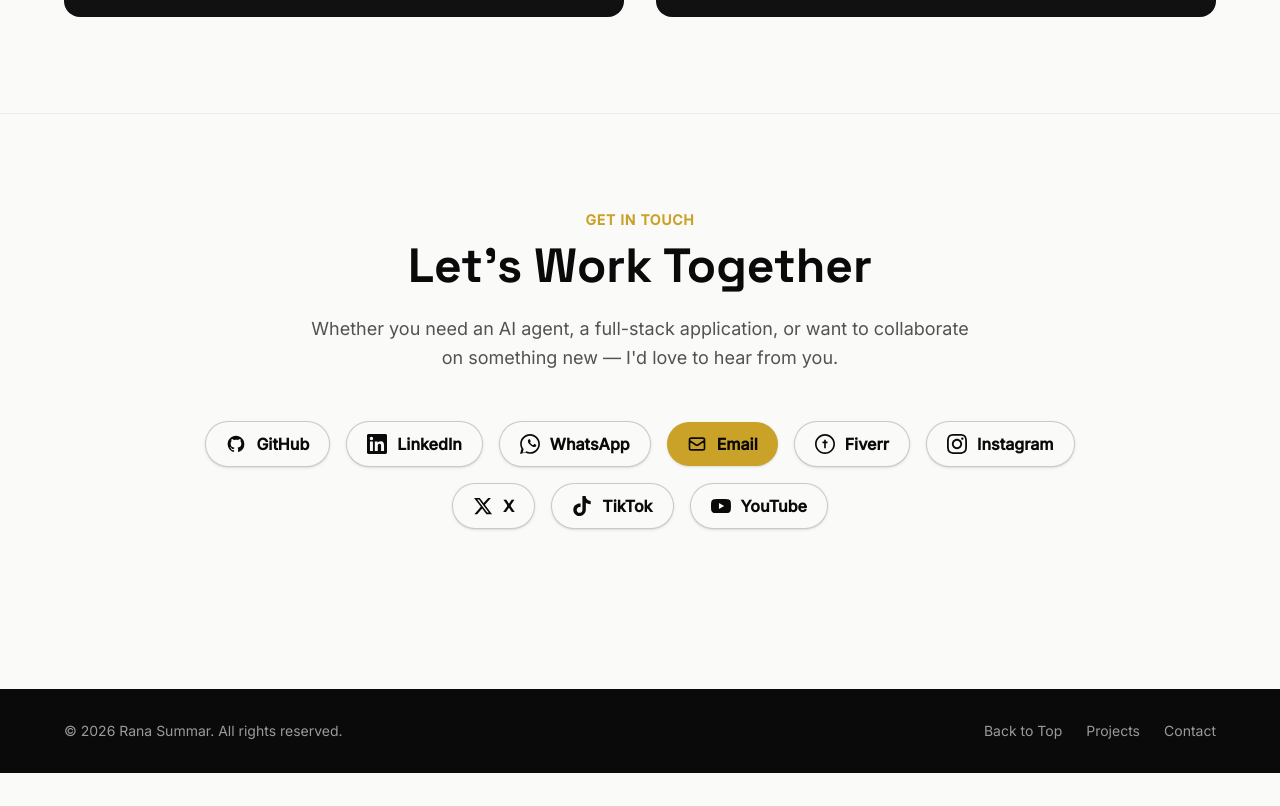
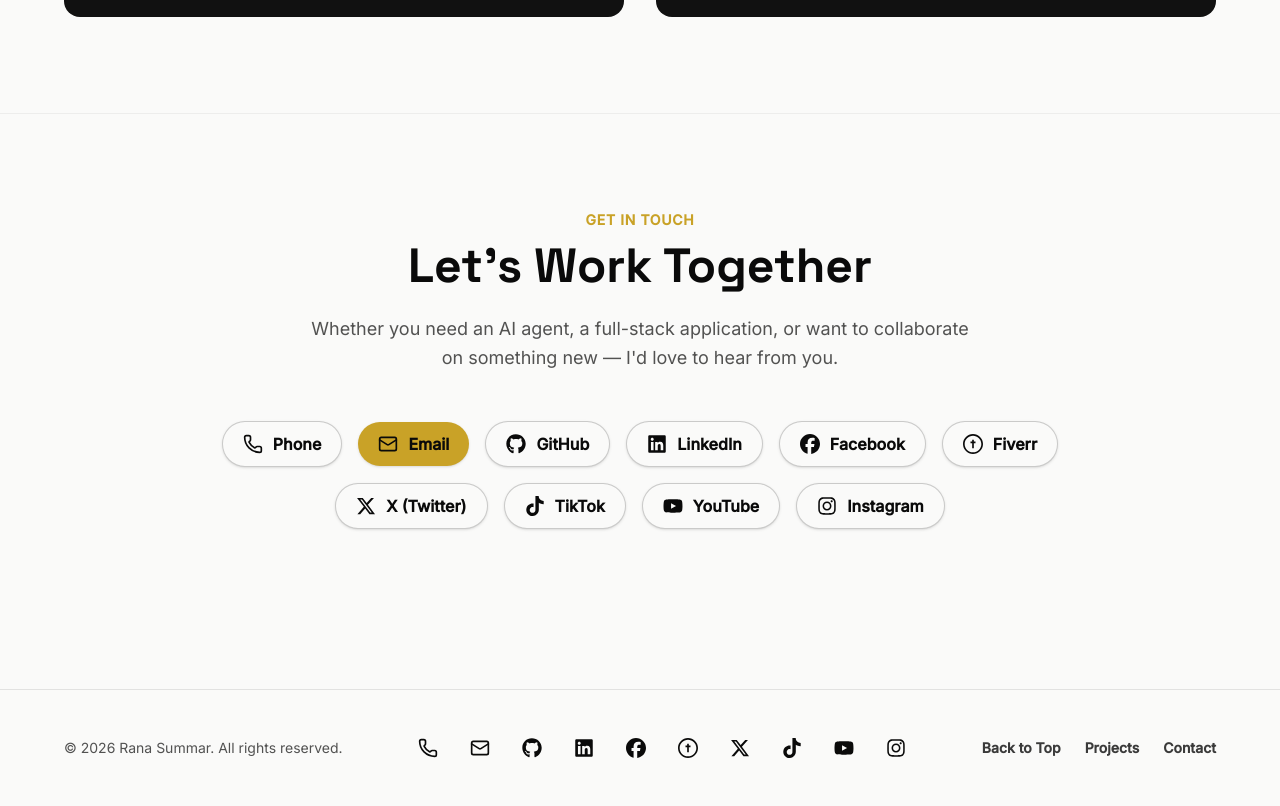
Before and after one commit to SummarRajpoot/rana-summar_0, a Next.js app in the folder frontend/: page / in a window 1280 px wide. Shown: the part 6051-6857 px from the top of the page. Before the commit the page ends 6824 px from the top, so only its background shows below. Built offline with nearby package versions, Linux system fonts and the light colour scheme; no server answers.

Commit message:
Update site-wide social and contact links with official profiles

```diff
--- a/frontend/package.json
+++ b/frontend/package.json
@@ -10,6 +10,7 @@
   },
   "dependencies": {
     "framer-motion": "^12.43.0",
+    "lucide-react": "^1.31.0",
     "next": "16.2.12",
     "react": "19.2.4",
     "react-dom": "19.2.4",
--- a/frontend/src/app/page.tsx
+++ b/frontend/src/app/page.tsx
@@ -3,106 +3,98 @@ import { Navbar } from "@/components/Navbar";
 import { SkillsSection } from "@/components/SkillsSection";
 import Image from "next/image";
 import Link from "next/link";
+import { Mail, Phone } from "lucide-react";
+import {
+  FaGithub,
+  FaLinkedin,
+  FaFacebook,
+  FaXTwitter,
+  FaInstagram,
+  FaYoutube,
+} from "react-icons/fa6";
+
+const FiverrIcon = ({ className = "w-5 h-5 shrink-0" }: { className?: string }) => (
+  <svg className={className} fill="currentColor" viewBox="0 0 24 24">
+    <path d="M12 0C5.373 0 0 5.373 0 12s5.373 12 12 12 12-5.373 12-12S18.627 0 12 0zm0 2c5.514 0 10 4.486 10 10s-4.486 10-10 10S2 17.514 2 12 6.486 2 12 2zm-1 5v2H9v2h2v6h2v-6h2v-2h-2V7h-2z" />
+  </svg>
+);
+
+const TikTokIcon = ({ className = "w-5 h-5 shrink-0" }: { className?: string }) => (
+  <svg className={className} fill="currentColor" viewBox="0 0 24 24">
+    <path d="M12.525.02c1.31-.02 2.61-.01 3.91-.02.08 1.53.63 3.09 1.75 4.17 1.12 1.11 2.7 1.62 4.24 1.79v4.03c-1.44-.05-2.89-.35-4.2-.97-.57-.26-1.1-.59-1.62-.93-.01 2.92.01 5.84-.02 8.75-.08 1.4-.54 2.79-1.35 3.94-1.31 1.92-3.58 3.17-5.91 3.21-1.43.08-2.86-.31-4.08-1.03-2.02-1.19-3.44-3.37-3.65-5.71-.02-.5-.03-1-.01-1.49.18-1.9 1.12-3.72 2.58-4.96 1.66-1.44 3.98-2.13 6.15-1.72.02 1.48-.04 2.96-.04 4.44-.99-.32-2.15-.23-3.02.37-.63.41-1.11 1.04-1.36 1.75-.21.51-.15 1.07-.14 1.61.24 1.64 1.82 3.02 3.5 2.87 1.12-.01 2.19-.66 2.77-1.61.19-.33.4-.67.41-1.06.1-1.79.06-3.57.07-5.36.01-4.03-.01-8.05.02-12.07z"/>
+  </svg>
+);
 
 const socialLinks = [
+  {
+    name: "Phone",
+    href: "tel:+923087322219",
+    isPrimary: false,
+    isExternal: false,
+    icon: <Phone className="w-5 h-5 shrink-0" />,
+  },
+  {
+    name: "Email",
+    href: "mailto:ranasummar48@gmail.com",
+    isPrimary: true,
+    isExternal: false,
+    icon: <Mail className="w-5 h-5 shrink-0" />,
+  },
   {
     name: "GitHub",
     href: "https://github.com/SummarRajpoot",
     isPrimary: false,
     isExternal: true,
-    icon: (
-      <svg className="w-5 h-5 shrink-0" fill="currentColor" viewBox="0 0 24 24">
-        <path fillRule="evenodd" clipRule="evenodd" d="M12 2C6.477 2 2 6.484 2 12.017c0 4.425 2.865 8.18 6.839 9.504.5.092.682-.217.682-.483 0-.237-.008-.868-.013-1.703-2.782.605-3.369-1.343-3.369-1.343-.454-1.158-1.11-1.466-1.11-1.466-.908-.62.069-.608.069-.608 1.003.07 1.53 1.032 1.53 1.032.892 1.53 2.341 1.088 2.91.832.092-.647.35-1.088.636-1.338-2.22-.253-4.555-1.113-4.555-4.951 0-1.093.39-1.988 1.029-2.688-.103-.253-.446-1.272.098-2.65 0 0 .84-.27 2.75 1.026A9.564 9.564 0 0112 6.844c.85.004 1.705.115 2.504.337 1.909-1.296 2.747-1.027 2.747-1.027.546 1.379.202 2.398.1 2.651.64.7 1.028 1.595 1.028 2.688 0 3.848-2.339 4.695-4.566 4.943.359.309.678.92.678 1.855 0 1.338-.012 2.419-.012 2.747 0 .268.18.58.688.482A10.019 10.019 0 0022 12.017C22 6.484 17.522 2 12 2z" />
-      </svg>
-    ),
+    icon: <FaGithub className="w-5 h-5 shrink-0" />,
   },
   {
     name: "LinkedIn",
-    href: "https://linkedin.com/in/ranasummar",
+    href: "https://www.linkedin.com/in/rana-summar-295a1a262/",
     isPrimary: false,
     isExternal: true,
-    icon: (
-      <svg className="w-5 h-5 shrink-0" fill="currentColor" viewBox="0 0 24 24">
-        <path d="M20.447 20.452h-3.554v-5.569c0-1.328-.027-3.037-1.852-3.037-1.853 0-2.136 1.445-2.136 2.939v5.667H9.351V9h3.414v1.561h.046c.477-.9 1.637-1.85 3.37-1.85 3.601 0 4.267 2.37 4.267 5.455v6.286zM5.337 7.433a2.062 2.062 0 01-2.063-2.065 2.064 2.064 0 112.063 2.065zm1.782 13.019H3.555V9h3.564v11.452zM22.225 0H1.771C.792 0 0 .774 0 1.729v20.542C0 23.227.792 24 1.771 24h20.451C23.2 24 24 23.227 24 22.271V1.729C24 .774 23.2 0 22.222 0h.003z" />
-      </svg>
-    ),
+    icon: <FaLinkedin className="w-5 h-5 shrink-0" />,
   },
   {
-    name: "WhatsApp",
-    href: "https://wa.me/",
+    name: "Facebook",
+    href: "https://www.facebook.com/rana.summar.756",
     isPrimary: false,
     isExternal: true,
-    icon: (
-      <svg className="w-5 h-5 shrink-0" fill="currentColor" viewBox="0 0 24 24">
-        <path d="M.057 24l1.687-6.163c-1.041-1.804-1.588-3.849-1.587-5.946.003-6.556 5.338-11.891 11.893-11.891 3.181.001 6.167 1.24 8.413 3.488 2.245 2.248 3.481 5.236 3.48 8.414-.003 6.557-5.338 11.892-11.893 11.892-1.99-.001-3.951-.5-5.688-1.448l-6.305 1.654zm6.597-3.807c1.676.995 3.276 1.591 5.392 1.592 5.448 0 9.886-4.434 9.889-9.885.002-5.462-4.415-9.89-9.881-9.892-5.452 0-9.887 4.434-9.889 9.884-.001 2.225.651 3.891 1.746 5.634l.399.638-1.161 4.239 4.342-1.139.563.329zm12.39-7.25c-.247-.125-1.464-.723-1.691-.806-.228-.083-.394-.125-.56.125-.166.249-.643.806-.788.972-.145.166-.29.187-.538.062-.247-.125-1.045-.385-1.99-1.229-.738-.658-1.236-1.47-1.38-1.719-.145-.249-.015-.384.109-.508.111-.112.247-.29.37-.435.124-.146.166-.249.249-.415.083-.166.042-.311-.021-.435-.062-.125-.56-1.349-.768-1.849-.203-.487-.41-.421-.56-.429-.144-.008-.31-.008-.476-.008-.166 0-.435.062-.663.311-.228.249-.871.851-.871 2.076 0 1.225.892 2.408 1.016 2.574.125.166 1.756 2.681 4.254 3.758.594.256 1.058.409 1.419.524.597.19 1.14.163 1.57.099.48-.071 1.464-.598 1.671-1.176.207-.579.207-1.076.145-1.176-.062-.101-.228-.163-.475-.288z" />
-      </svg>
-    ),
-  },
-  {
-    name: "Email",
-    href: "mailto:ranasummar.dev@gmail.com",
-    isPrimary: true,
-    isExternal: false,
-    icon: (
-      <svg className="w-5 h-5 shrink-0" fill="none" stroke="currentColor" viewBox="0 0 24 24">
-        <path strokeLinecap="round" strokeLinejoin="round" strokeWidth={2} d="M3 8l7.89 5.26a2 2 0 002.22 0L21 8M5 19h14a2 2 0 002-2V7a2 2 0 00-2-2H5a2 2 0 00-2 2v10a2 2 0 002 2z" />
-      </svg>
-    ),
+    icon: <FaFacebook className="w-5 h-5 shrink-0" />,
   },
   {
     name: "Fiverr",
-    href: "https://www.fiverr.com/ranasummar",
+    href: "https://www.fiverr.com/rana_summar",
     isPrimary: false,
     isExternal: true,
-    icon: (
-      <svg className="w-5 h-5 shrink-0" fill="currentColor" viewBox="0 0 24 24">
-        <path d="M12 0C5.373 0 0 5.373 0 12s5.373 12 12 12 12-5.373 12-12S18.627 0 12 0zm0 2c5.514 0 10 4.486 10 10s-4.486 10-10 10S2 17.514 2 12 6.486 2 12 2zm-1 5v2H9v2h2v6h2v-6h2v-2h-2V7h-2z" />
-      </svg>
-    ),
+    icon: <FiverrIcon className="w-5 h-5 shrink-0" />,
+  },
+  {
+    name: "X (Twitter)",
+    href: "https://x.com/RanaSummar4",
+    isPrimary: false,
+    isExternal: true,
+    icon: <FaXTwitter className="w-5 h-5 shrink-0" />,
+  },
+  {
+    name: "TikTok",
+    href: "https://www.tiktok.com/@ranasummar_0",
+    isPrimary: false,
+    isExternal: true,
+    icon: <TikTokIcon className="w-5 h-5 shrink-0" />,
+  },
+  {
+    name: "YouTube",
+    href: "https://www.youtube.com/@ranasummar_0",
+    isPrimary: false,
+    isExternal: true,
+    icon: <FaYoutube className="w-5 h-5 shrink-0" />,
   },
   {
     name: "Instagram",
-    href: "https://instagram.com/ranasummar",
+    href: "https://www.instagram.com/ranasummar_0/",
     isPrimary: false,
     isExternal: true,
-    icon: (
-      <svg className="w-5 h-5 shrink-0" fill="currentColor" viewBox="0 0 24 24">
-        <path d="M12 2.163c3.204 0 3.584.012 4.85.07 3.252.148 4.771 1.691 4.919 4.919.058 1.265.069 1.645.069 4.849 0 3.205-.012 3.584-.069 4.849-.149 3.225-1.664 4.771-4.919 4.919-1.266.058-1.644.07-4.85.07-3.204 0-3.584-.012-4.849-.07-3.26-.149-4.771-1.699-4.919-4.92-.058-1.265-.07-1.644-.07-4.849 0-3.204.013-3.583.07-4.849.149-3.227 1.664-4.771 4.919-4.919 1.266-.057 1.645-.069 4.849-.069zm0-2.163c-3.259 0-3.667.014-4.947.072-4.358.2-6.78 2.618-6.98 6.98-.059 1.281-.073 1.689-.073 4.948 0 3.259.014 3.668.072 4.948.2 4.358 2.618 6.78 6.98 6.98 1.281.058 1.689.072 4.948.072 3.259 0 3.668-.014 4.948-.072 4.354-.2 6.782-2.618 6.979-6.98.059-1.28.073-1.689.073-4.948 0-3.259-.014-3.667-.072-4.947-.196-4.354-2.617-6.78-6.979-6.98-1.281-.059-1.69-.073-4.949-.073zm0 5.838c-3.403 0-6.162 2.759-6.162 6.162s2.759 6.163 6.162 6.163 6.162-2.759 6.162-6.163c0-3.403-2.759-6.162-6.162-6.162zm0 10.162c-2.209 0-4-1.79-4-4 0-2.209 1.791-4 4-4s4 1.791 4 4c0 2.21-1.791 4-4 4zm6.406-11.845c-.796 0-1.441.645-1.441 1.44s.645 1.44 1.441 1.44c.795 0 1.439-.645 1.439-1.44s-.644-1.44-1.439-1.44z"/>
-      </svg>
-    ),
-  },
-  {
-    name: "X",
-    href: "https://x.com/ranasummar",
-    isPrimary: false,
-    isExternal: true,
-    icon: (
-      <svg className="w-5 h-5 shrink-0" fill="currentColor" viewBox="0 0 24 24">
-        <path d="M18.244 2.25h3.308l-7.227 8.26 8.502 11.24H16.17l-5.214-6.817L4.99 21.75H1.68l7.73-8.835L1.254 2.25H8.08l4.713 6.231zm-1.161 17.52h1.833L7.084 4.126H5.117z"/>
-      </svg>
-    ),
-  },
-  {
-    name: "TikTok",
-    href: "https://tiktok.com/@ranasummar",
-    isPrimary: false,
-    isExternal: true,
-    icon: (
-      <svg className="w-5 h-5 shrink-0" fill="currentColor" viewBox="0 0 24 24">
-        <path d="M12.525.02c1.31-.02 2.61-.01 3.91-.02.08 1.53.63 3.09 1.75 4.17 1.12 1.11 2.7 1.62 4.24 1.79v4.03c-1.44-.05-2.89-.35-4.2-.97-.57-.26-1.1-.59-1.62-.93-.01 2.92.01 5.84-.02 8.75-.08 1.4-.54 2.79-1.35 3.94-1.31 1.92-3.58 3.17-5.91 3.21-1.43.08-2.86-.31-4.08-1.03-2.02-1.19-3.44-3.37-3.65-5.71-.02-.5-.03-1-.01-1.49.18-1.9 1.12-3.72 2.58-4.96 1.66-1.44 3.98-2.13 6.15-1.72.02 1.48-.04 2.96-.04 4.44-.99-.32-2.15-.23-3.02.37-.63.41-1.11 1.04-1.36 1.75-.21.51-.15 1.07-.14 1.61.24 1.64 1.82 3.02 3.5 2.87 1.12-.01 2.19-.66 2.77-1.61.19-.33.4-.67.41-1.06.1-1.79.06-3.57.07-5.36.01-4.03-.01-8.05.02-12.07z"/>
-      </svg>
-    ),
-  },
-  {
-    name: "YouTube",
-    href: "https://youtube.com/@ranasummar",
-    isPrimary: false,
-    isExternal: true,
-    icon: (
-      <svg className="w-5 h-5 shrink-0" fill="currentColor" viewBox="0 0 24 24">
-        <path d="M23.498 6.186a3.016 3.016 0 0 0-2.122-2.136C19.505 3.545 12 3.545 12 3.545s-7.505 0-9.377.505A3.017 3.017 0 0 0 .502 6.186C0 8.07 0 12 0 12s0 3.93.502 5.814a3.016 3.016 0 0 0 2.122 2.136c1.871.505 9.376.505 9.376.505s7.505 0 9.377-.505a3.015 3.015 0 0 0 2.122-2.136C24 15.93 24 12 24 12s0-3.93-.502-5.814zM9.545 15.568V8.432L15.818 12l-6.273 3.568z"/>
-      </svg>
-    ),
+    icon: <FaInstagram className="w-5 h-5 shrink-0" />,
   },
 ];
 
@@ -133,7 +125,7 @@ export default function Home() {
                   View Projects
                 </Link>
                 <a
-                  href="https://www.fiverr.com/ranasummar"
+                  href="https://www.fiverr.com/rana_summar"
                   target="_blank"
                   rel="noopener noreferrer"
                   className="w-full sm:w-auto border-2 border-foreground text-foreground px-8 py-3.5 rounded-full font-semibold hover:bg-foreground hover:text-background transition-colors flex items-center justify-center"
@@ -621,15 +613,33 @@ export default function Home() {
 
 
         {/* ── 8. FOOTER ────────────────────────────────────────── */}
-        <footer className="bg-foreground text-background py-8 px-6">
-          <div className="max-w-6xl mx-auto flex flex-col sm:flex-row items-center justify-between gap-4 text-sm">
-            <p className="text-background/60">
+        <footer className="bg-background border-t border-foreground/10 py-10 px-6">
+          <div className="max-w-6xl mx-auto flex flex-col md:flex-row items-center justify-between gap-6">
+            <p className="text-foreground/70 text-sm font-body">
               &copy; {new Date().getFullYear()} Rana Summar. All rights reserved.
             </p>
-            <div className="flex items-center gap-6">
-              <Link href="#home" className="text-background/60 hover:text-accent transition-colors">Back to Top</Link>
-              <Link href="#projects" className="text-background/60 hover:text-accent transition-colors">Projects</Link>
-              <Link href="#contact" className="text-background/60 hover:text-accent transition-colors">Contact</Link>
+
+            {/* Social Icons Row */}
+            <div className="flex flex-wrap items-center justify-center gap-3 sm:gap-4">
+              {socialLinks.map((social) => (
+                <a
+                  key={social.name}
+                  href={social.href}
+                  target={social.isExternal ? "_blank" : undefined}
+                  rel={social.isExternal ? "noopener noreferrer" : undefined}
+                  title={social.name}
+                  aria-label={social.name}
+                  className="text-foreground hover:text-accent transition-colors duration-200 p-2 rounded-full hover:bg-foreground/5"
+                >
+                  {social.icon}
+                </a>
+              ))}
+            </div>
+
+            <div className="flex items-center gap-6 text-sm font-semibold text-foreground/80">
+              <Link href="#home" className="hover:text-accent transition-colors">Back to Top</Link>
+              <Link href="#projects" className="hover:text-accent transition-colors">Projects</Link>
+              <Link href="#contact" className="hover:text-accent transition-colors">Contact</Link>
             </div>
           </div>
         </footer>
--- a/frontend/src/components/Navbar.tsx
+++ b/frontend/src/components/Navbar.tsx
@@ -82,7 +82,7 @@ export function Navbar() {
               </Link>
             ))}
             <a
-              href="https://www.fiverr.com/ranasummar"
+              href="https://www.fiverr.com/rana_summar"
               target="_blank"
               rel="noopener noreferrer"
               className="bg-accent text-foreground px-6 py-2.5 rounded-full text-sm font-bold hover:brightness-110 transition-all"
@@ -130,7 +130,7 @@ export function Navbar() {
                 </Link>
               ))}
               <a
-                href="https://www.fiverr.com/ranasummar"
+                href="https://www.fiverr.com/rana_summar"
                 target="_blank"
                 rel="noopener noreferrer"
                 onClick={() => setIsMobileMenuOpen(false)}
```
Also changed, not shown: 1 other file (tests, documents, lock files or other folders).
